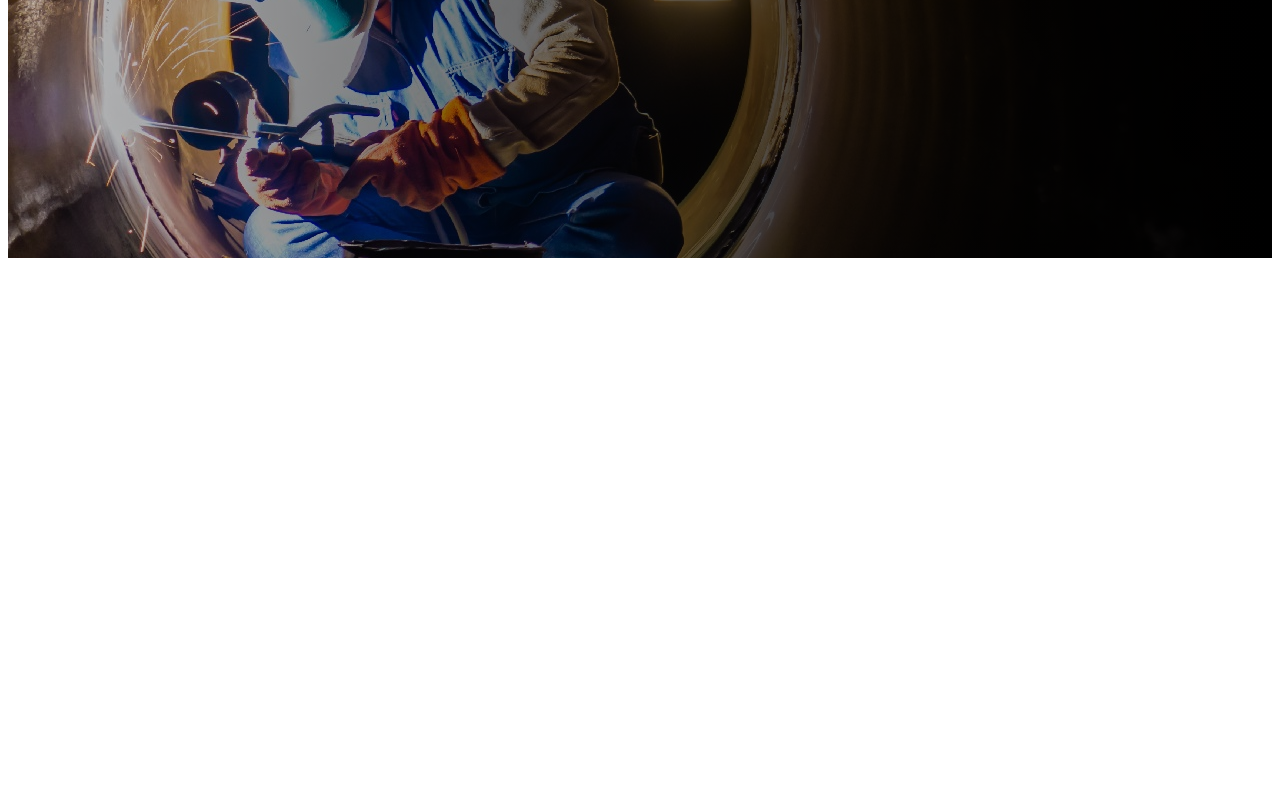
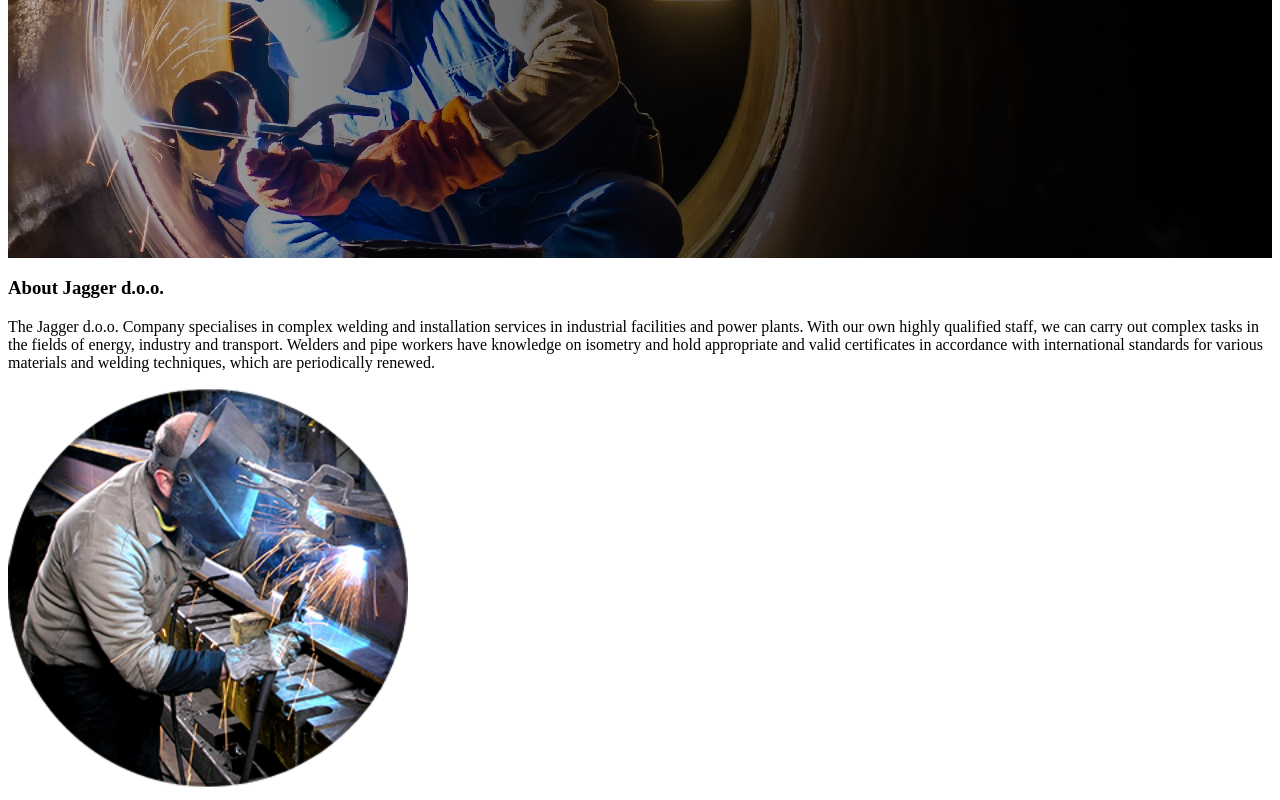
Before and after one commit to codingwithprince/jagger-welding, a Next.js app: page / in a window 1280 px wide. Shown: the part 243-1043 px from the top of the page. Before the commit the page ends 800 px from the top, so only its background shows below. Built offline with nearby package versions, Linux system fonts and the light colour scheme.

Commit message:
added about section

```diff
--- /dev/null
+++ b/components/About.js
@@ -0,0 +1,21 @@
+import React from 'react'
+import Image from 'next/image'
+
+const About = () => {
+  return (
+    <div className="about py-[50px] px-[5%]">
+        <h3 className='font-bold text-center text-gray-700 text-2xl md:text-4xl mb-5'>About Jagger d.o.o.</h3>
+        <div className='grid grid-cols-1 md:grid-cols-2 justify-items-center items-center'>
+            <p className="about-text text-gray-600 text-justify text-md md:text-lg mb-5">
+            The <span className='bg-yellow-300 text-black font-semibold px-1'>Jagger d.o.o.</span>  Company specialises in complex welding and installation services in industrial facilities and power plants. With our own highly qualified staff, we can carry out complex tasks in the fields of energy, industry and transport. Welders and pipe workers have knowledge on isometry and hold appropriate and valid certificates in accordance with international standards for various materials and welding techniques, which are periodically renewed.
+            </p>
+            <div className="about-img">
+                <Image className='hover:scale-105 shadow-full ' src='/images/features/man_welding.png' height={400} width={400} alt='jagger-welding-man-welding'/>
+            </div>
+        </div>
+    </div>
+
+  )
+}
+
+export default About
--- a/components/Hero.js
+++ b/components/Hero.js
@@ -16,7 +16,7 @@
         <div className="overlay h-full flex w-full justify-center md:justify-end items-center text-white px-[2%] md:px-20">
             <div className="text-overlay text-center md:text-left w-full md:w-[50%] p-2">
                 <h1 className='text-4xl inline-block p-2  w-full md:text-8xl animate-bounce uppercase russo-font gap-5'>Jagger</h1>
-                <div className='text-4xl bg-blue-600 p-2 md:text-8xl uppercase russo-font'>
+                <div className='text-4xl  bg-gradient-to-b from-sky-500 to-sky-700 p-2 md:text-8xl uppercase russo-font'>
                 <TypeAnimation
                       sequence={['Welding  ', 4000, 'd.o.o', 4000]}
                       speed={40} // Must be in range between 1 and 99!
@@ -25,15 +25,15 @@
                   />
                 </div>
                 <p className='mt-5 text-gray-100 md:text-left text-center font-semibold text-sm'>Meljska cesta 36 <br />2000 Maribor</p>
-                <div className="hero-btn mt-5 flex gap-3 font-bold flex-wrap">
-                    <button className='w-full md:w-auto text-xs md:text-md bg-gradient-to-b hover:bg-gradient-to-t from-blue-500 to-blue-700 text-white px-5 py-2'>
-                      <a className='flex justify-center items-center gap-2' href="tel: +386 41 637 807">
+                <div className="hero-btn mt-5 flex gap-3 justify-center md:justify-start font-bold ">
+                    <button className='shadow-lg hover:shadow-sky-600/50  md:w-auto text-xs md:text-md bg-gradient-to-b hover:bg-gradient-to-t from-sky-500 to-sky-700 text-white px-2 py-2'>
+                      <a className='flex justify-center items-center gap-1' href="tel: +386 41 637 807">
                       <IoCallSharp />
                       +386 41 637 807
                       </a>
                     </button>
-                    <button className='w-full md:w-auto text-xs md:text-md bg-gradient-to-b hover:bg-gradient-to-t from-blue-500 to-blue-700  text-white px-5 py-2'>
-                      <a className='flex justify-center items-center gap-2' href="mail:  info@jagger-welding.com">
+                    <button className='shadow-lg hover:shadow-sky-600/50  md:w-auto text-xs md:text-md bg-gradient-to-b hover:bg-gradient-to-t from-sky-500 to-sky-700  text-white px-5 py-2'>
+                      <a className='flex justify-center items-center gap-1' href="mailto:info@jagger-welding.com">
                       <IoMailSharp />
                       info@jagger-welding.com
                       </a>
--- a/components/Layout.js
+++ b/components/Layout.js
@@ -4,7 +4,7 @@
 
 const Layout = ({ children }) => {
   return (
-    <div>
+    <div className='bg-white'>
         <Navbar />
         { children }
         <Footer />
--- a/components/Navbar.js
+++ b/components/Navbar.js
@@ -56,12 +56,12 @@
     ]
 
   return (
-    <nav className='py-2 flex flex-wrap justify-between px-[5%] shadow-sm items-center'>
+    <nav className='sticky top-0 z-50 shadow-lg py-2 bg-white flex flex-wrap justify-between px-[5%] items-center'>
         <div className="logo">
             <Image src='/images/logo/logo_jagger.png' height={40} width={40} alt='logo' />
         </div>
 
-        <button onClick={()=> setOpenNav(!openNav)} className={`block md:hidden text-2xl font-bold text-blue-700`}>
+        <button onClick={()=> setOpenNav(!openNav)} className={`block md:hidden text-2xl font-bold text-sky-600`}>
             {openNav ? <AiOutlineClose /> :   <FaBars />}
         </button>
 
@@ -71,7 +71,7 @@
                     navItems.map((item)=> {
                         return (
                         <Link  href={item.url} key={item.id}>
-                            <li onClick={()=> setActive(item.name)} className={`font-semibold hover:text-blue-600 ${active == item.name && `text-blue-600`} hover:font-semibold flex gap-3 md:gap-1  md:flex-col justify-start md:justify-center items-center animate duration-500 ease-in-out sm:my-0 my-2`}>
+                            <li onClick={()=> setActive(item.name)} className={`font-semibold hover:text-sky-600 ${active == item.name && `text-sky-600`} hover:font-semibold flex gap-3 md:gap-1  md:flex-col justify-start md:justify-center items-center animate duration-500 ease-in-out sm:my-0 my-2`}>
                                 {item.icon}
                                 <a >{item.name}</a>
                             </li>
--- a/pages/index.js
+++ b/pages/index.js
@@ -1,4 +1,5 @@
 import Head from 'next/head'
+import About from '../components/About'
 import Hero from '../components/Hero'
 
 export default function Home() {
@@ -12,6 +13,8 @@
       <main>
        {/* === Hero section === */}
         <Hero />
+       {/* === About section === */}
+       <About />
       </main>
     </div>
   )
--- a/styles/globals.css
+++ b/styles/globals.css
@@ -3,10 +3,12 @@
 @tailwind utilities;
 @import url('https://fonts.googleapis.com/css2?family=Russo+One&display=swap');
 @import url('https://fonts.googleapis.com/css2?family=Roboto:wght@100;400;500;700;900&display=swap');
+@import url('https://fonts.googleapis.com/css2?family=Lato:wght@900&display=swap');
 
 body{
   font-family: 'Roboto', sans-serif;
 }
 .russo-font{
   font-family: 'Russo One', sans-serif;
+  /* font-family: 'Lato', sans-serif; */
 }
```
Also changed, not shown: public/images/features/man_welding.png (renamed from public/images/features/welding06_300x300.png).
